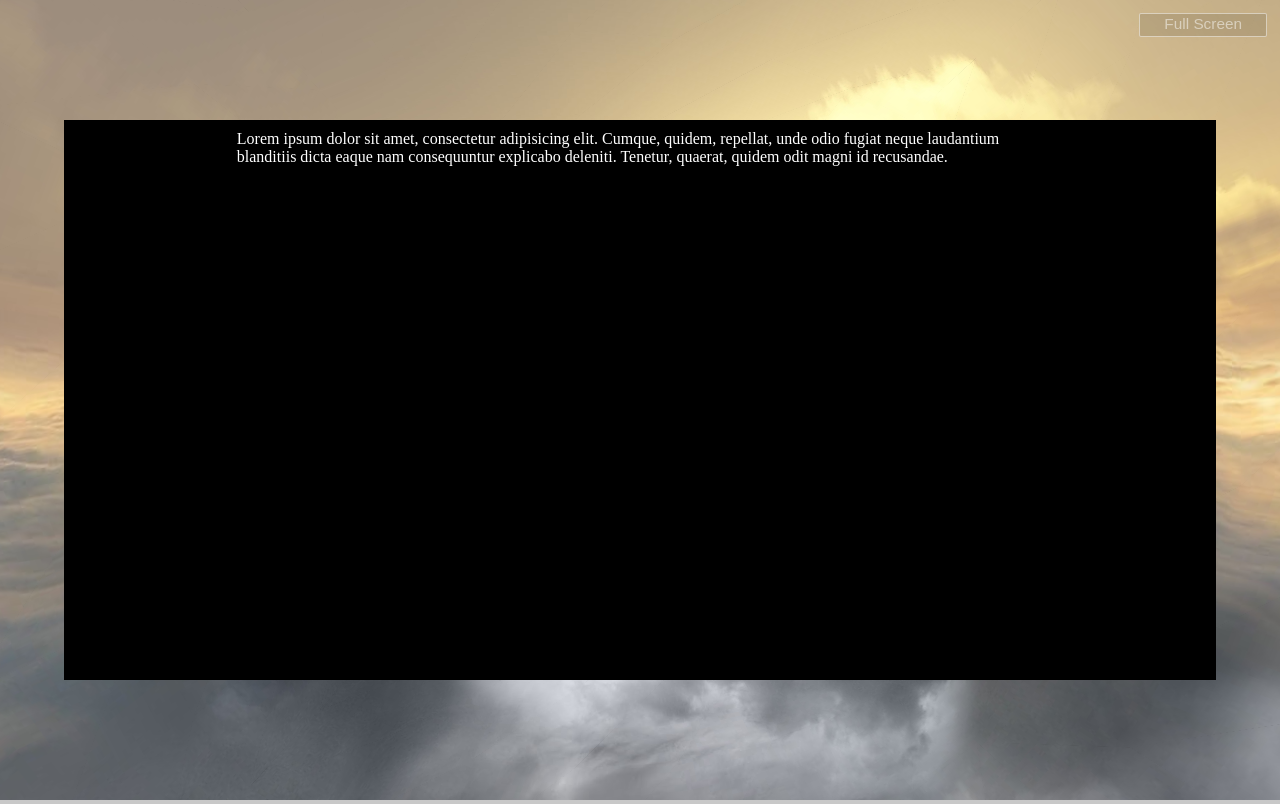
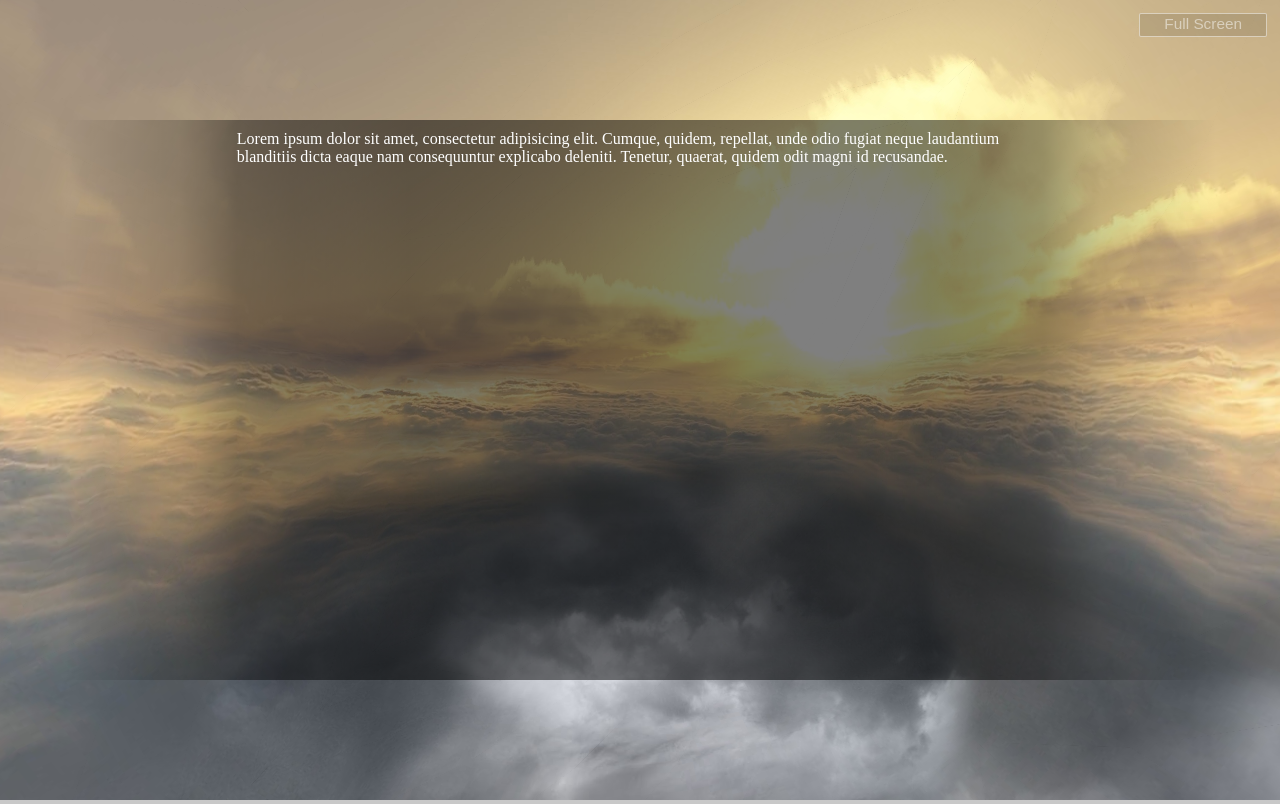
Before and after one commit to VladimyrRomanishyn/cardSite, a plain HTML site: page index.html in a window 1280 px wide. Drawn offline with Linux system fonts and the light colour scheme; animation ran at ten frames a second.

Commit message:
adapting gradient

```diff
--- a/styles.css
+++ b/styles.css
@@ -54,9 +54,9 @@ body{
 	color: #fff;
 	top: 15%;
 	left: 5%;
-	/* FF3.6-15 */
+	FF3.6-15
 	background: -webkit-gradient(linear, 0 0, 100% 0,
-				from(rgba(0,0,0,1)),
+				from(rgba(0,0,0,0)),
 				color-stop(0.05, rgba(0,0,0,.1)),
 				color-stop(0.1, rgba(0,0,0,.2)),
 				color-stop(0.15, rgba(0,0,0,.3)),
@@ -76,8 +76,28 @@ body{
 				color-stop(0.85, rgba(0,0,0,.3)),
 				color-stop(0.9, rgba(0,0,0,.2)),
 				color-stop(0.95, rgba(0,0,0,.1)),
-				to(rgba(0,0,0,1)));
-background: -webkit-linear-gradient(left, rgba(0,0,0,1) 0%, rgba(0,0,0,1) 5%, rgba(0,0,0,1) 10%, rgba(0,0,0,1) 15%, rgba(0,0,0,1) 20%, rgba(0,0,0,1) 25%, rgba(0,0,0,1) 30%, rgba(0,0,0,1) 35%, rgba(0,0,0,1) 40%, rgba(0,0,0,1) 45%, rgba(0,0,0,1) 50%, rgba(0,0,0,1) 55%, rgba(0,0,0,1) 60%, rgba(0,0,0,1) 65%, rgba(0,0,0,1) 70%, rgba(0,0,0,1) 75%, rgba(0,0,0,1) 80%, rgba(0,0,0,1) 85%, rgba(0,0,0,1) 90%, rgba(0,0,0,1) 95%, rgba(0,0,0,1) 100%);
+				to(rgba(0,0,0,0)));
+background: -webkit-linear-gradient(left, rgba(0,0,0,0) 0%,
+			rgba(0,0,0,.1) 5%,
+			 rgba(0,0,0,.2)10%,
+			 rgba(0,0,0,.4) 15%,
+			 rgba(0,0,0,.45) 20%,
+			 rgba(0,0,0,.47) 25%,
+			 rgba(0,0,0,.5) 30%,
+			 rgba(0,0,0,.5) 35%,
+			 rgba(0,0,0,.5) 40%,
+			 rgba(0,0,0,.5) 45%,
+			 rgba(0,0,0,.5) 50%,
+			 rgba(0,0,0,.5) 55%,
+			 rgba(0,0,0,.5) 60%,
+			 rgba(0,0,0,.5) 65%,
+			 rgba(0,0,0,.5) 70%,
+			 rgba(0,0,0,.5) 75%,
+			 rgba(0,0,0,.47) 80%,
+			 rgba(0,0,0,.4)85%,
+			 rgba(0,0,0,.2) 90%,
+			 rgba(0,0,0,.1) 95%,
+			 rgba(0,0,0,0) 100%);
 background: -moz-linear-gradient(left, rgba(0,0,0,0) 0%,
 			 rgba(0,0,0,.1) 5%,
 			 rgba(0,0,0,.2)10%,
@@ -99,27 +119,48 @@ background: -moz-linear-gradient(left, rgba(0,0,0,0) 0%,
 			 rgba(0,0,0,.2) 90%,
 			 rgba(0,0,0,.1) 95%,
 			 rgba(0,0,0,0) 100%);
-background: -o-linear-gradient(left, rgba(0,0,0,1) 0%, rgba(0,0,0,1) 5%, rgba(0,0,0,1) 10%, rgba(0,0,0,1) 15%, rgba(0,0,0,1) 20%, rgba(0,0,0,1) 25%, rgba(0,0,0,1) 30%, rgba(0,0,0,1) 35%, rgba(0,0,0,1) 40%, rgba(0,0,0,1) 45%, rgba(0,0,0,1) 50%, rgba(0,0,0,1) 55%, rgba(0,0,0,1) 60%, rgba(0,0,0,1) 65%, rgba(0,0,0,1) 70%, rgba(0,0,0,1) 75%, rgba(0,0,0,1) 80%, rgba(0,0,0,1) 85%, rgba(0,0,0,1) 90%, rgba(0,0,0,1) 95%, rgba(0,0,0,1) 100%);
-background: linear-gradient(left, rgba(0,0,0,.1) 0%,
-			 rgba(0,0,0,1) 5%, rgba(0,0,0,.1)
-			 10%, rgba(0,0,0,.2) 15%,
-			 rgba(0,0,0,.2) 20%,
-			 rgba(0,0,0,.2) 25%,
-			 rgba(0,0,0,.3) 30%,
-			 rgba(0,0,0,.3) 35%,
-			 rgba(0,0,0,.4) 40%,
-			 rgba(0,0,0,.4) 45%,
+background: -o-linear-gradient(left, rgba(0,0,0,0) 0%,
+			 rgba(0,0,0,.1) 5%,
+			 rgba(0,0,0,.2)10%,
+			 rgba(0,0,0,.4) 15%,
+			 rgba(0,0,0,.45) 20%,
+			 rgba(0,0,0,.47) 25%,
+			 rgba(0,0,0,.5) 30%,
+			 rgba(0,0,0,.5) 35%,
+			 rgba(0,0,0,.5) 40%,
+			 rgba(0,0,0,.5) 45%,
 			 rgba(0,0,0,.5) 50%,
 			 rgba(0,0,0,.5) 55%,
-			 rgba(0,0,0,.6) 60%,
-			 rgba(0,0,0,.6) 65%,
-			 rgba(0,0,0,.7) 70%,
-			 rgba(0,0,0,.7) 75%,
-			 rgba(0,0,0,.8) 80%,
-			 rgba(0,0,0,.8) 85%,
-			 rgba(0,0,0,.9) 90%,
-			 rgba(0,0,0,.9) 95%,
-			 rgba(0,0,0,1) 100%); Chrome10-25,Safari5.1-6
+			 rgba(0,0,0,.5) 60%,
+			 rgba(0,0,0,.5) 65%,
+			 rgba(0,0,0,.5) 70%,
+			 rgba(0,0,0,.5) 75%,
+			 rgba(0,0,0,.47) 80%,
+			 rgba(0,0,0,.4)85%,
+			 rgba(0,0,0,.2) 90%,
+			 rgba(0,0,0,.1) 95%,
+			 rgba(0,0,0,0) 100%);
+background: linear-gradient(left, rgba(0,0,0,.1) 0%,
+			  rgba(0,0,0,.1) 5%,
+			 rgba(0,0,0,.2)10%,
+			 rgba(0,0,0,.4) 15%,
+			 rgba(0,0,0,.45) 20%,
+			 rgba(0,0,0,.47) 25%,
+			 rgba(0,0,0,.5) 30%,
+			 rgba(0,0,0,.5) 35%,
+			 rgba(0,0,0,.5) 40%,
+			 rgba(0,0,0,.5) 45%,
+			 rgba(0,0,0,.5) 50%,
+			 rgba(0,0,0,.5) 55%,
+			 rgba(0,0,0,.5) 60%,
+			 rgba(0,0,0,.5) 65%,
+			 rgba(0,0,0,.5) 70%,
+			 rgba(0,0,0,.5) 75%,
+			 rgba(0,0,0,.47) 80%,
+			 rgba(0,0,0,.4)85%,
+			 rgba(0,0,0,.2) 90%,
+			 rgba(0,0,0,.1) 95%,
+			 rgba(0,0,0,0) 100%) Chrome10-25,Safari5.1-6
 			 W3C, IE10+, FF16+, Chrome26+, Opera12+, Safari7+
 filter: progid:DXImageTransform.Microsoft.gradient( startColorstr='#000000', endColorstr='#000000',GradientType=1 );
 }
```
